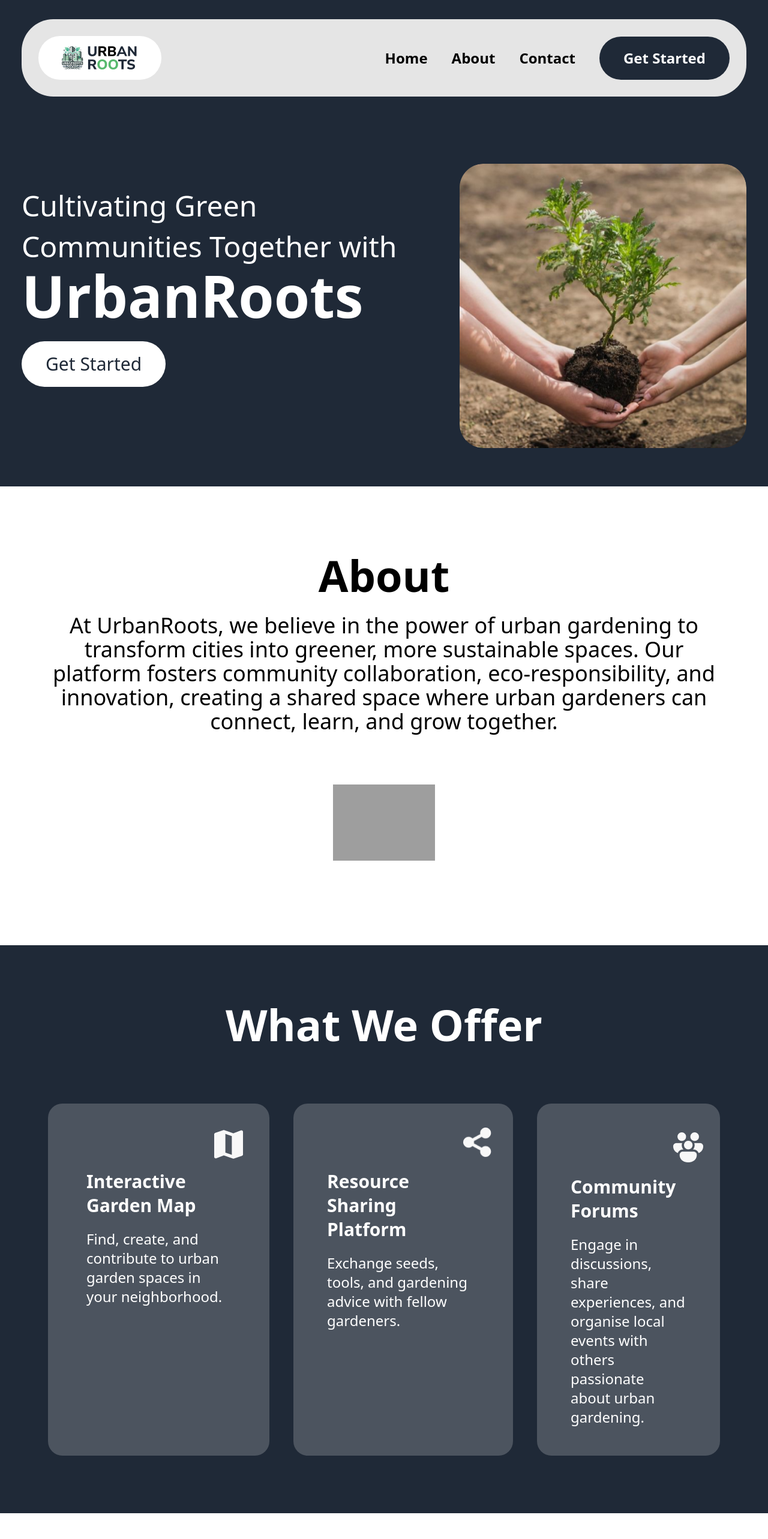
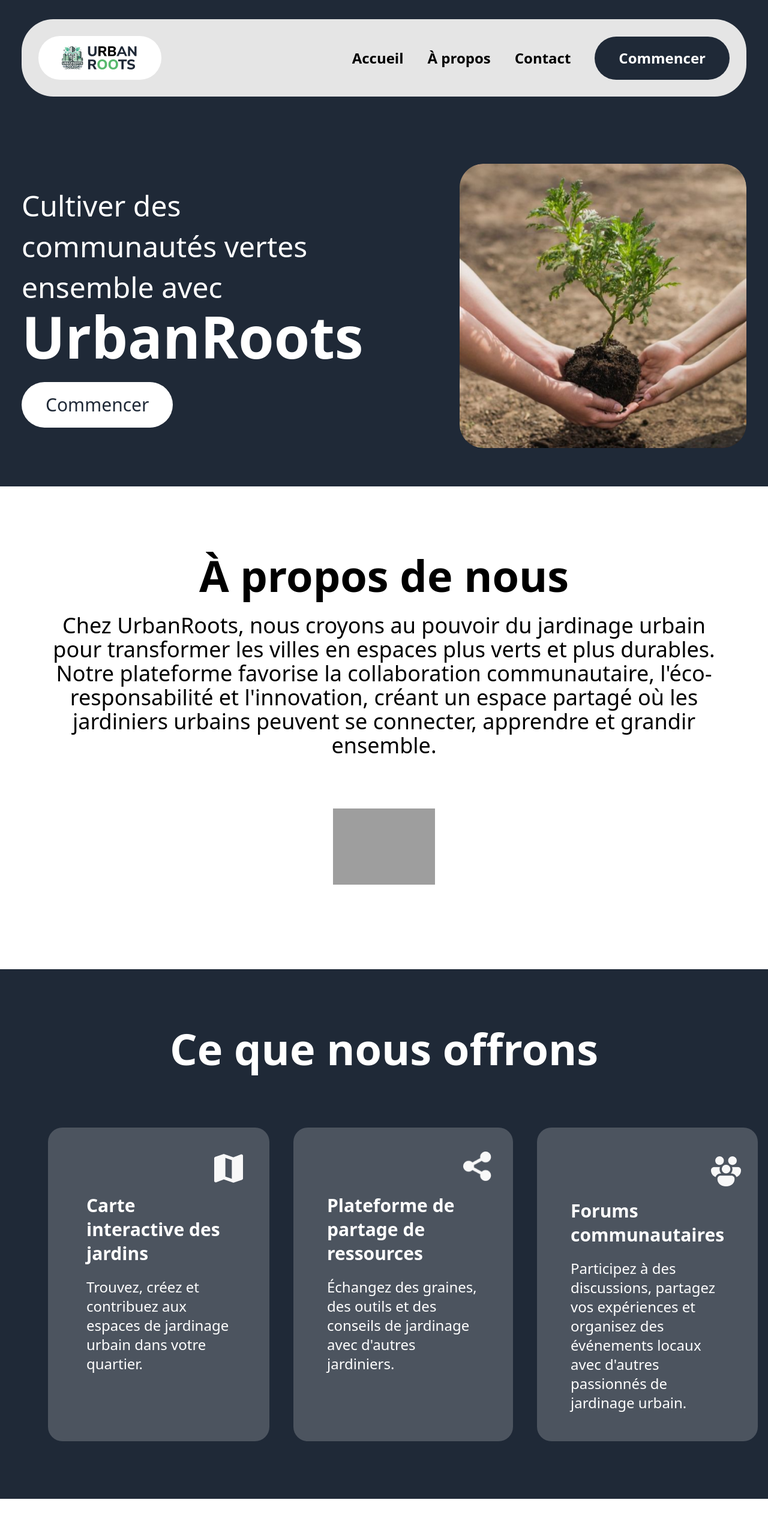
Before and after one commit to Chetanaoli/Urban-Roots, an Angular app: page / in a window 1280 px wide. Shown: the top 2566 px of the page at 60% size. Built offline with nearby package versions, Linux system fonts and the light colour scheme; grey boxes are pictures that could not be loaded.

Commit message:
Update home.component.html

```diff
--- a/src/app/home/home.component.html
+++ b/src/app/home/home.component.html
@@ -10,12 +10,12 @@
     </button>
     <div [ngClass]="{ 'hidden': !isMenuOpen, 'block': isMenuOpen }" class="w-full md:flex md:w-auto">
       <ul class="flex flex-col md:flex-row items-center gap-10 my-auto text-2xl font-bold text-black max-md:max-w-full">
-        <li><a href="#home" class="self-stretch">Home</a></li>
-        <li><a href="#about" class="self-stretch">About</a></li>
+        <li><a href="#home" class="self-stretch">Accueil</a></li>
+        <li><a href="#about" class="self-stretch">À propos</a></li>
         <li><a href="#contact" class="self-stretch">Contact</a></li>
         <li>
           <button (click)="getStarted()" class="px-10 py-5 font-bold text-white bg-gray-800 rounded-[52px] max-md:px-5">
-            Get Started
+            Commencer
           </button>
         </li>
       </ul>
@@ -27,11 +27,11 @@
       <div class="flex flex-col w-[59%] max-md:w-full">
         <div class="flex flex-col items-start mt-9 text-white font-extrabold max-md:mt-10">
           <h1 class="text-5xl font-normal leading-[68px] max-md:text-4xl max-md:leading-[59px]">
-            Cultivating Green <br> Communities Together with
+            Cultiver des <br> communautés vertes ensemble avec
           </h1>
           <div class="z-10 text-8xl font-bold leading-none max-md:text-4xl">UrbanRoots</div>
           <a href="#" (click)="getStarted()" btn class="px-10 py-5 mt-7 text-3xl font-medium text-gray-800 bg-white rounded-[52px] max-md:px-5">
-            Get Started
+            Commencer
           </a>
         </div>
       </div>
@@ -72,10 +72,9 @@
 
   <section id="about" class="flex flex-col items-center justify-center w-full px-20 py-28 text-black bg-white overflow-hidden max-md:px-5 max-md:py-24 max-md:max-w-full">
     <div class="flex flex-col items-center w-full max-w-[1142px] max-md:max-w-full">
-      <h2 class="text-7xl font-extrabold leading-none max-md:text-4xl">About</h2>
+      <h2 class="text-7xl font-extrabold leading-none max-md:text-4xl">À propos de nous</h2>
       <p class="mt-7 text-4xl leading-10 text-center max-md:max-w-full">
-        At UrbanRoots, we believe in the power of urban gardening to transform cities into greener, more sustainable spaces. Our platform fosters community collaboration, eco-responsibility, and innovation, creating a shared space where urban gardeners can connect, learn, and grow together.
-      </p>
+        Chez UrbanRoots, nous croyons au pouvoir du jardinage urbain pour transformer les villes en espaces plus verts et plus durables. Notre plateforme favorise la collaboration communautaire, l'éco-responsabilité et l'innovation, créant un espace partagé où les jardiniers urbains peuvent se connecter, apprendre et grandir ensemble.</p>
       <img loading="lazy" src="https://cdn.builder.io/api/v1/image/assets/TEMP/6ad7f954e0e2d7dc0992521c85352b5bfb2971fe26b24abb556934774388c0f5?placeholderIfAbsent=true&apiKey=abd88b4a4ac845fa97d5ab140e241bf7" alt="UrbanRoots icon" class="object-contain mt-14 w-[170px] aspect-[0.92] max-md:mt-10" />
     </div>
   </section>
@@ -83,7 +82,7 @@
   <section class="flex overflow-hidden flex-col justify-center items-center px-20 py-24 w-full bg-gray-800 max-md:px-5 max-md:pt-24 max-md:max-w-full">
     <div class="flex flex-col w-full max-w-[1333px] max-md:max-w-full">
       <h2 class="self-center text-7xl font-extrabold leading-none text-white max-md:max-w-full max-md:text-4xl">
-        What We Offer
+        Ce que nous offrons
       </h2>
       <div class="mt-24 max-md:mt-10 max-md:max-w-full">
         <div class="flex gap-5 max-md:flex-col">
@@ -91,9 +90,9 @@
             <div class="flex flex-col grow pt-9 pb-28 w-full text-white rounded-3xl bg-white bg-opacity-20 max-md:pb-24 max-md:mt-7 max-md:max-w-full">
               <img loading="lazy" src="./../../assets/material-symbols_map.png" alt="Interactive Garden Map icon" class="object-contain self-end mr-9 w-16 aspect-square max-md:mr-2.5" />
               <div class="flex flex-col px-16 mt-2.5 max-md:px-5 max-md:max-w-full">
-                <h3 class="text-3xl font-extrabold leading-10 w-[241px]">Interactive Garden Map</h3>
+                <h3 class="text-3xl font-extrabold leading-10 w-[241px]">Carte interactive des jardins</h3>
                 <p class="mt-5 text-2xl leading-8">
-                  Find, create, and contribute to urban garden spaces in your neighborhood.
+                  Trouvez, créez et contribuez aux espaces de jardinage urbain dans votre quartier.
                 </p>
               </div>
             </div>
@@ -102,9 +101,9 @@
             <div class="flex flex-col grow pt-10 pb-28 w-full text-white rounded-3xl bg-white bg-opacity-20 max-md:pb-24 max-md:mt-7 max-md:max-w-full">
               <img loading="lazy" src="./../../assets/Vector.png"  alt="Resource Sharing Platform icon" class="object-contain self-end mr-9 aspect-[0.94] w-[47px] max-md:mr-2.5" />
               <div class="flex flex-col px-14 mt-5 max-md:px-5 max-md:max-w-full">
-                <h3 class="text-3xl font-extrabold leading-10 w-[254px]">Resource Sharing Platform</h3>
+                <h3 class="text-3xl font-extrabold leading-10 w-[254px]">Plateforme de partage de ressources</h3>
                 <p class="mt-5 text-2xl leading-8">
-                  Exchange seeds, tools, and gardening advice with fellow gardeners.
+                  Échangez des graines, des outils et des conseils de jardinage avec d'autres jardiniers.
                 </p>
               </div>
             </div>
@@ -113,9 +112,9 @@
             <div class="flex flex-col grow py-12 w-full text-white rounded-3xl bg-white bg-opacity-20 max-md:mt-7 max-md:max-w-full">
               <img loading="lazy" src="./../../assets/Vector (1).png" alt="Community Forums icon" class="object-contain self-end mr-7 aspect-[0.98] w-[50px] max-md:mr-2.5" />
               <div class="flex flex-col px-14 mt-5 max-md:px-5 max-md:max-w-full">
-                <h3 class="text-3xl font-extrabold leading-10">Community Forums</h3>
+                <h3 class="text-3xl font-extrabold leading-10">Forums communautaires</h3>
                 <p class="mt-5 text-2xl leading-8">
-                  Engage in discussions, share experiences, and organise local events with others passionate about urban gardening.
+                  Participez à des discussions, partagez vos expériences et organisez des événements locaux avec d'autres passionnés de jardinage urbain.
                 </p>
               </div>
             </div>
@@ -130,7 +129,7 @@
     <div class="flex gap-5 max-md:flex-col">
       <div class="flex flex-col w-6/12 max-md:ml-0 max-md:w-full">
         <div class="flex flex-col mt-3 max-md:mt-10 max-md:max-w-full">
-          <h2 class="self-start text-6xl font-extrabold text-black max-md:text-4xl">Contact Us</h2>
+          <h2 class="self-start text-6xl font-extrabold text-black max-md:text-4xl">Contactez-nous</h2>
 
         </div>
       </div>
```
